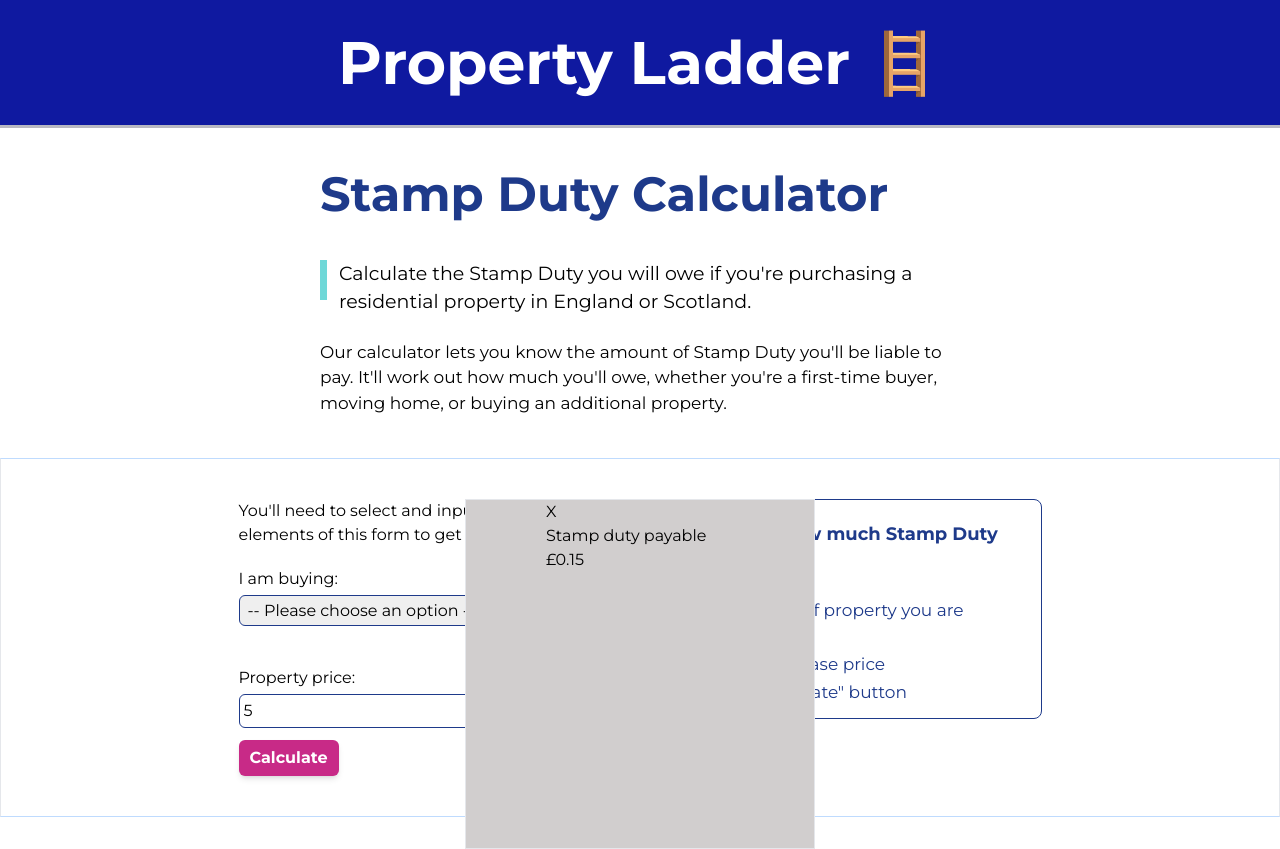
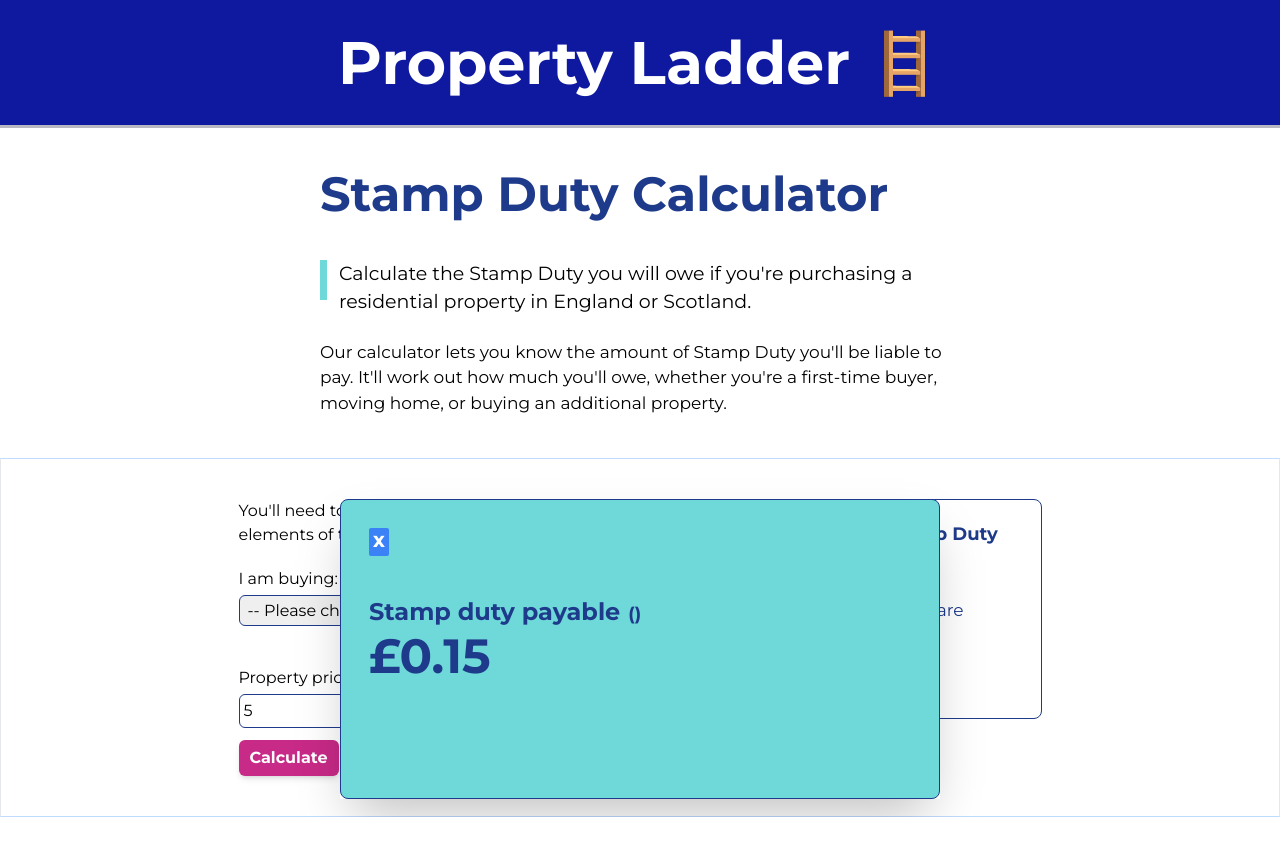
Before and after one commit to BlakeLawrence/property-ladder, a React (Vite) app: page / in a window 1280 px wide. Both pictures are taken after typing "5" into the empty fields and a click on the button "Calculate". After the commit the page ends 817 px from the top, so only its background shows below. Built offline with nearby package versions, Linux system fonts and the light colour scheme.

Commit message:
results card styling

```diff
--- a/src/App.jsx
+++ b/src/App.jsx
@@ -43,10 +43,18 @@ function App() {
           stampDuty={stampDuty}
           currency={currency}
         />
+
+        <div className={stampDuty <= 0 ? "hidden" : "absolute shadow-2xl"}>
+          <Results
+            buyerStatus={buyerStatus}
+            setStampDuty={setStampDuty}
+            stampDuty={stampDuty}
+            setPrice={setPrice}
+            price={price}
+          />
+        </div>
+
         <Instruction />
-        <div className={stampDuty <= 0 ? "hidden" : "absolute"}>
-          <Results setStampDuty={setStampDuty} stampDuty={stampDuty} />
-        </div>
       </div>
     </div>
   );
--- a/src/components/Results.jsx
+++ b/src/components/Results.jsx
@@ -1,9 +1,24 @@
-export const Results = ({ setStampDuty, stampDuty }) => {
+import { wordChoice } from "../helpers/helpers";
+
+export const Results = ({ setStampDuty, stampDuty, buyerStatus, setPrice }) => {
   return (
-    <div className="pl-20 bg-[#d1cece] w-[350px] h-[350px] border">
-      <button onClick={() => setStampDuty(0)}>X</button>
-      <h3>Stamp duty payable</h3>
-      <p>{stampDuty}</p>
+    <div className="p-7 bg-[#6FD8D8] w-[600px] h-[300px] rounded-lg border border-blue-900">
+      <button
+        className="text-[#ffff] font-extrabold bg-blue-500 px-1 py-0.5 rounded-sm"
+        onClick={() => {
+          setStampDuty(0);
+        }}
+      >
+        X
+      </button>
+      <div className="flex mt-10 items-baseline">
+        <h3 className="text-blue-900 font-bold text-2xl">Stamp duty payable</h3>
+        <h3 className="text-blue-900 font-bold text-lg ml-2">
+          ({wordChoice(buyerStatus)})
+        </h3>
+      </div>
+
+      <p className="text-blue-900 font-bold text-5xl mt-1">{stampDuty}</p>
     </div>
   );
 };
--- a/src/helpers/helpers.js
+++ b/src/helpers/helpers.js
@@ -72,3 +72,13 @@ export function additionalBuyerRate(price) {
 
   return taxOwed;
 }
+
+export function wordChoice(word) {
+  if (word === "first") {
+    return `${word} time buyer`;
+  } else if (word === "next") {
+    return `${word} home`;
+  } else if (word === "additional") {
+    return `${word} home owner`;
+  }
+}
```
